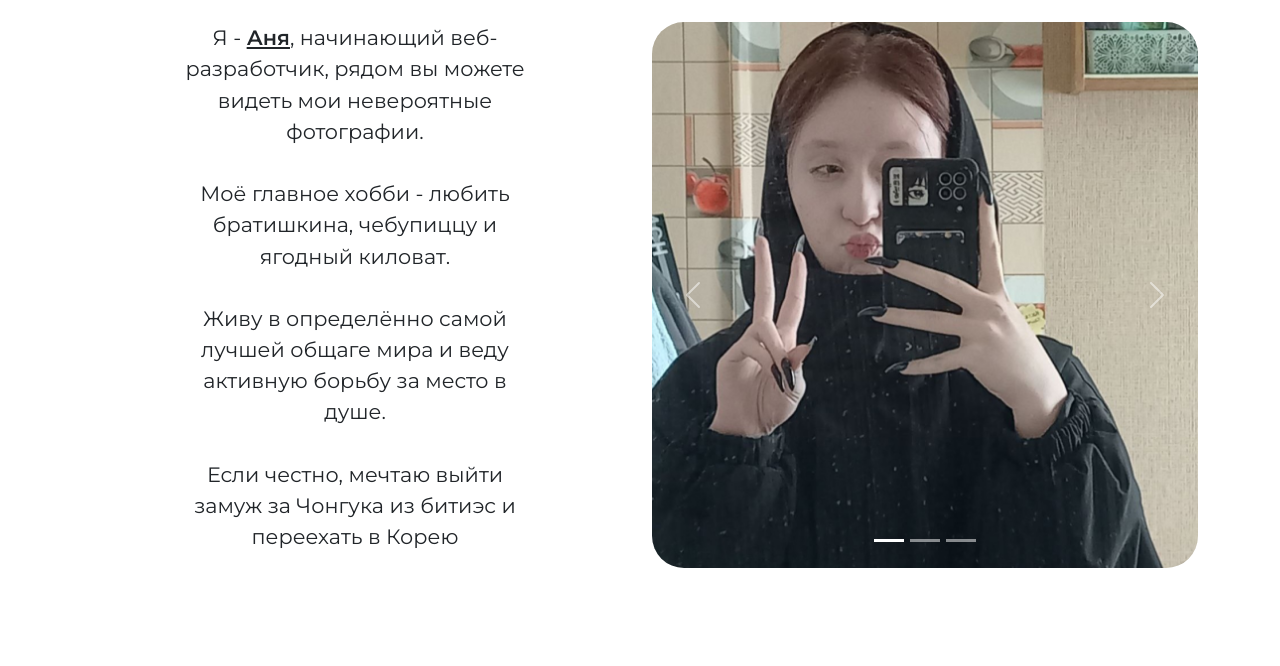
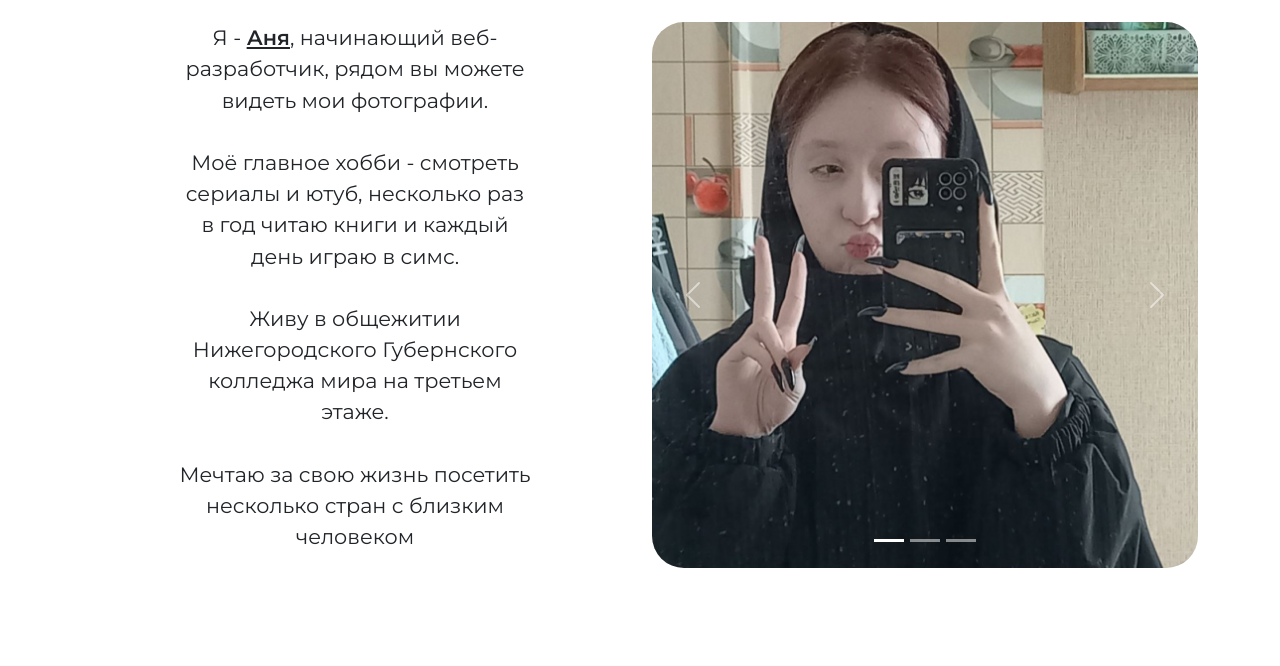
Before and after one commit to haemj0/haemj, a plain HTML site: page index.html in a window 1280 px wide. Shown: the part 134-800 px from the top of the page. Drawn offline with nearby package versions, Linux system fonts and the light colour scheme; files that its build step writes are made by us from their sources.

Commit message:
исправлено о себе

```diff
--- a/index.html
+++ b/index.html
@@ -50,7 +50,7 @@
             <h1>Обо мне</h1>
             <div class="row">
               <div class="col">
-                <p>Я - <span>Аня</span>, начинающий веб-разработчик, рядом вы можете видеть мои невероятные фотографии.<br><br> Моё главное хобби - любить братишкина, чебупиццу и ягодный киловат.<br><br> Живу в определённо самой лучшей общаге мира и веду активную борьбу за место в душе.<br><br> Если честно, мечтаю выйти замуж за Чонгука из битиэс и переехать в Корею</p>
+                <p>Я - <span>Аня</span>, начинающий веб-разработчик, рядом вы можете видеть мои фотографии.<br><br> Моё главное хобби - смотреть сериалы и ютуб, несколько раз в год читаю книги и каждый день играю в симс.<br><br> Живу в общежитии Нижегородского Губернского колледжа мира на третьем этаже.<br><br> Мечтаю за свою жизнь посетить несколько стран с близким человеком</p>
               </div>
 
               <div class="col">
```
